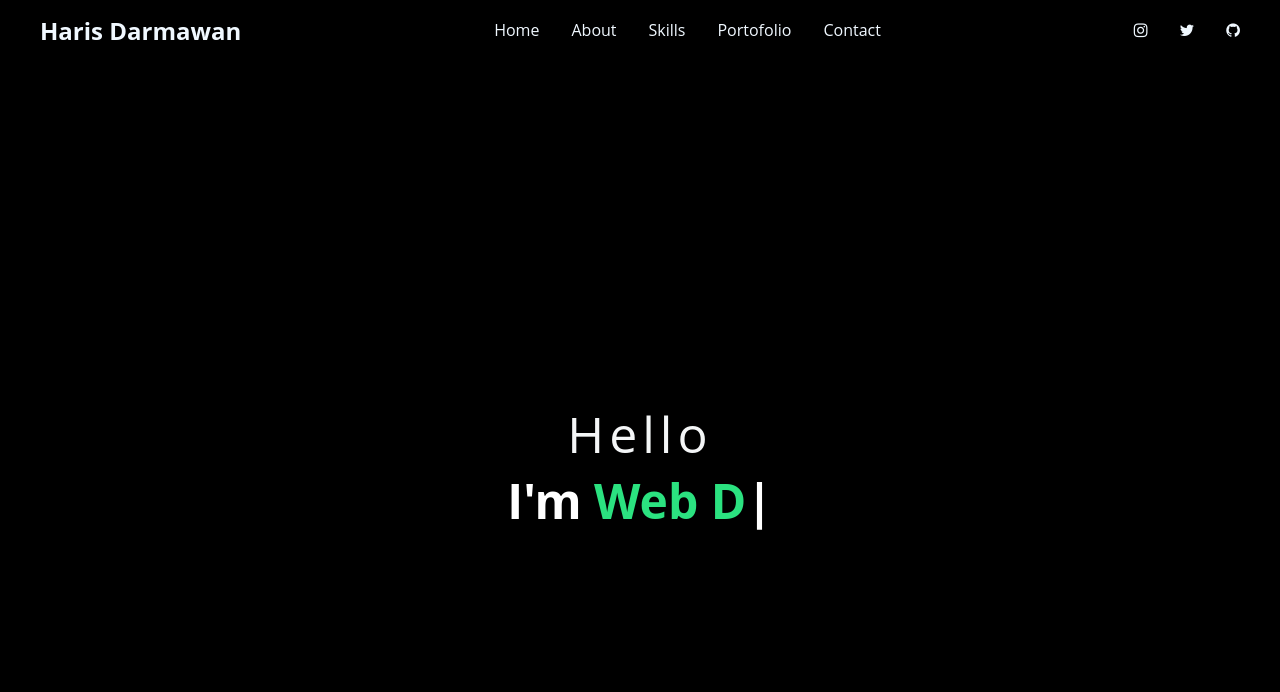
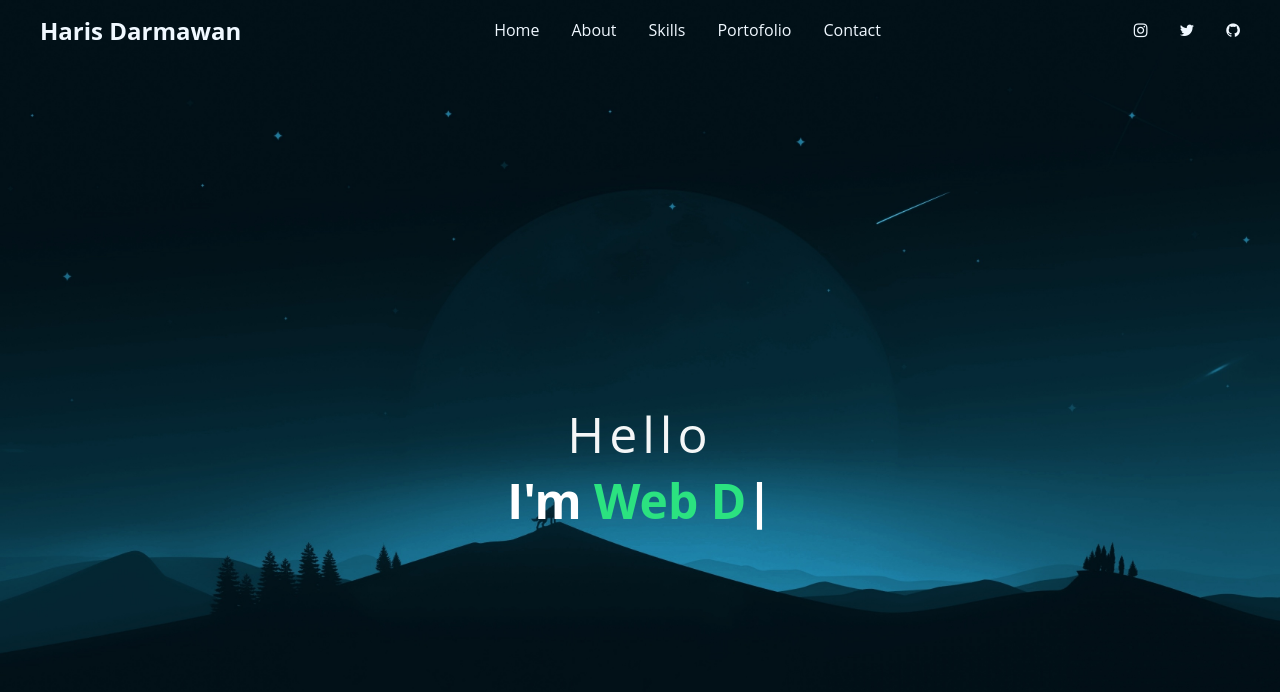
Before and after one commit to Hariisdermawan3/Harisdermawan.github.io, a plain HTML site: page index.html in a window 1280 px wide. Drawn offline with nearby package versions, Linux system fonts and the light colour scheme.

Commit message:
edit img

```diff
--- a/css/contact.css
+++ b/css/contact.css
@@ -6,7 +6,7 @@
 }
 body{
   background-color: #000;
-  background-image: url('img/bg.jpg');
+  background-image: url('/bg.jpg');
   background-size: cover;
   background-position: center;
 }
--- a/css/ini.css
+++ b/css/ini.css
@@ -7,7 +7,7 @@
 
 body {
     background-color: #000;
-    background-image: url('img/bg.jpg');
+    background-image: url('/bg.jpg');
     background-size: cover;
     background-position: center;
 }
--- a/css/portofolio.css
+++ b/css/portofolio.css
@@ -6,7 +6,7 @@
 }
 body{
     background-color: #000;
-    background-image: url('img/bg.jpg');
+    background-image: url('/bg.jpg');
     background-size: cover;
     background-position: center;
 }
--- a/css/skil.css
+++ b/css/skil.css
@@ -7,7 +7,7 @@
 
 body {
   background-color: #07091d;
-  background-image: url('img/bg.jpg');
+  background-image: url('/bg.jpg');
   background-size: cover;
   background-position: center;
 
--- a/css/style.css
+++ b/css/style.css
@@ -6,7 +6,7 @@
 }
 body{
     background-color: #000;
-    background-image: url('img/bg.jpg');
+    background-image: url('/bg.jpg');
     background-size: cover;
     background-position: center;
 }
```
Also changed, not shown: bg.jpg (renamed from img/bg.jpg).
